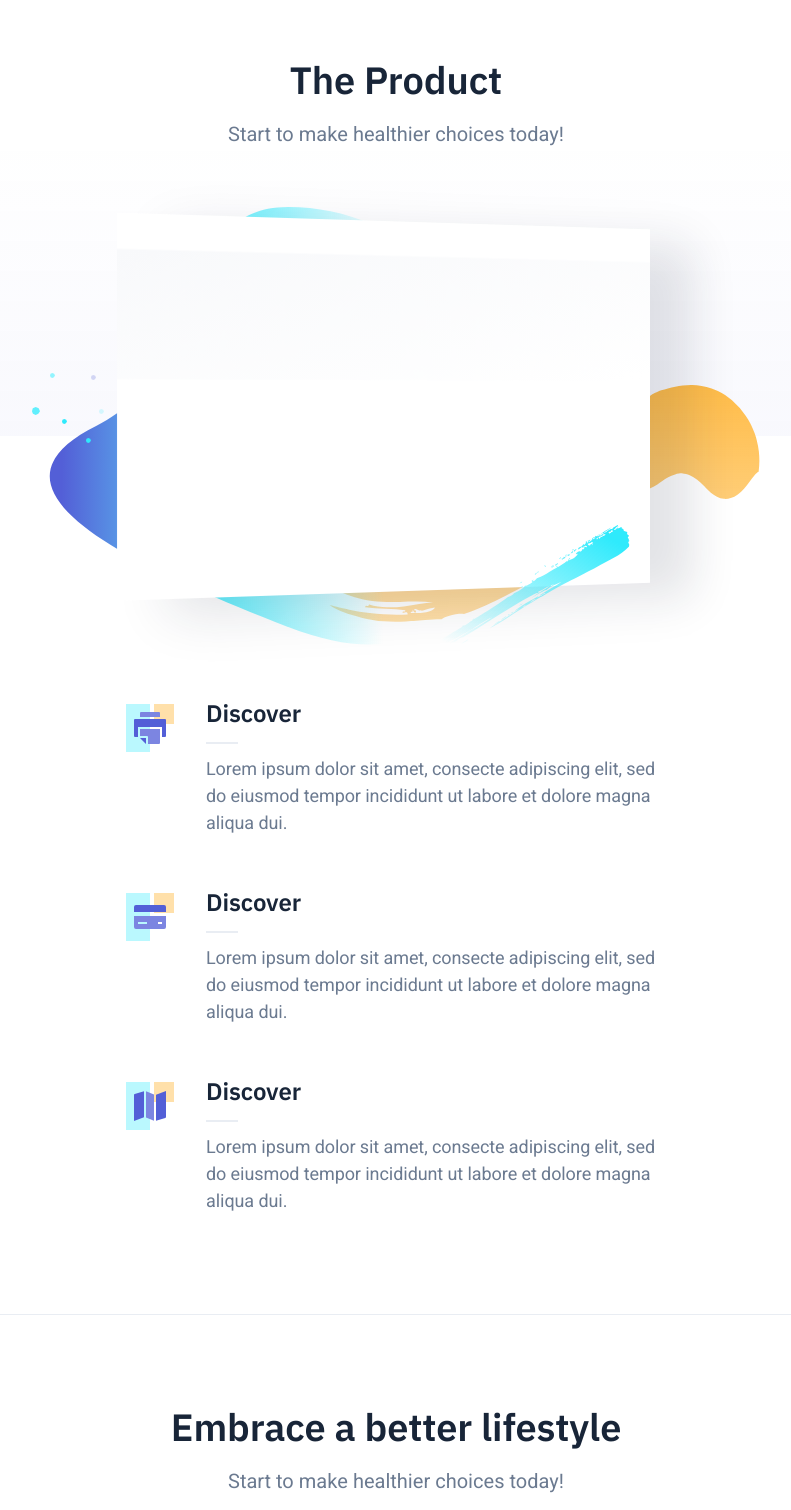
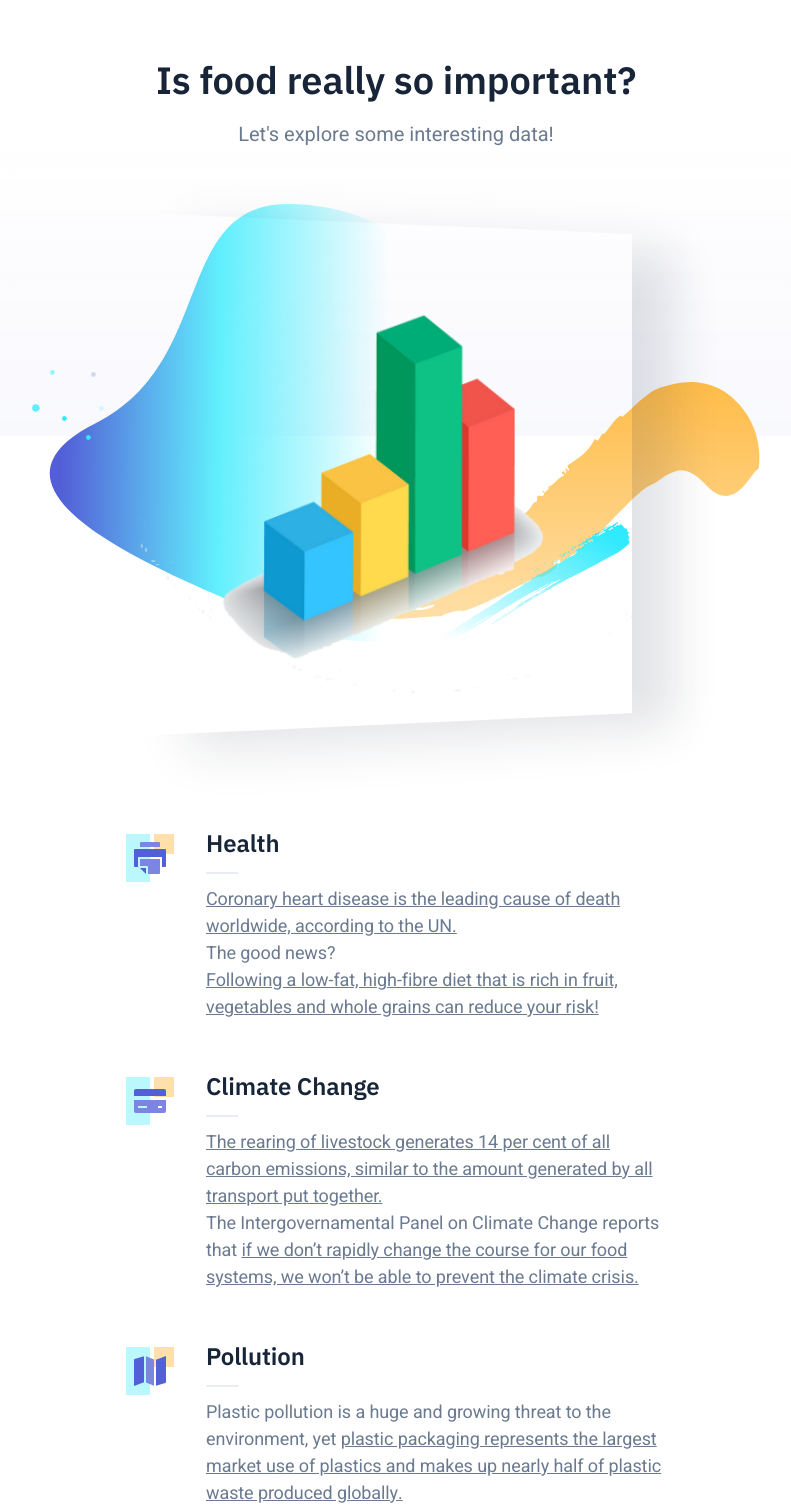
Before and after one commit to RayRemnant/foodpick-website, a plain HTML site: page index.html in a window 1280 px wide. Shown: the part 820-2330 px from the top of the page, without its empty margins (244-1035 px from the left). Drawn offline with nearby package versions, Linux system fonts and the light colour scheme.

Commit message:
almost final, still need a name for the app

```diff
--- a/index.html
+++ b/index.html
@@ -65,14 +65,14 @@
 					<div class="features-inner section-inner has-bottom-divider">
 						<div class="features-header text-center">
 							<div class="container-sm">
-								<h2 class="section-title mt-0">The Product</h2>
-	                            <p class="section-paragraph">Start to make healthier choices today!</p>
+								<h2 class="section-title mt-0">Is food really so important?</h2>
+	                            <p class="section-paragraph">Let's explore some interesting data!</p>
 								<div class="features-image">
 									<img class="features-illustration asset-dark" src="dist/images/features-illustration-dark.svg" alt="Feature illustration">
-									<img class="features-box asset-dark" src="dist/images/features-box-dark.svg" alt="Feature box">
+									<img class="features-box asset-dark" style="max-width:500px" src="dist/images/data.png" alt="Feature box">
 									<img class="features-illustration asset-dark" src="dist/images/features-illustration-top-dark.svg" alt="Feature illustration top">
 									<img class="features-illustration asset-light" src="dist/images/features-illustration-light.svg" alt="Feature illustration">
-									<img class="features-box asset-light" src="dist/images/features-box-light.svg" alt="Feature box">
+									<img class="features-box asset-light" style="max-width:500px" src="dist/images/data.png" alt="Feature box">
 									<img class="features-illustration asset-light" src="dist/images/features-illustration-top-light.svg" alt="Feature illustration top">
 								</div>
 							</div>
@@ -85,8 +85,9 @@
 										<img class="asset-dark" src="dist/images/feature-01-dark.svg" alt="Feature 01">
                                     </div>
 									<div class="feature-content">
-                                    	<h3 class="feature-title mt-0">Discover</h3>
-                                    	<p class="text-sm mb-0">Lorem ipsum dolor sit amet, consecte adipiscing elit, sed do eiusmod tempor incididunt ut labore et dolore magna aliqua dui.</p>
+                                    	<h3 class="feature-title mt-0">Health</h3>
+                                    	<p class="text-sm mb-0"><a target="_blank" href="https://www.who.int/news-room/fact-sheets/detail/the-top-10-causes-of-death#:~:text=The%20world%E2%80%99s%20biggest%20killer%20is%20ischaemic%20heart%20disease%2C%20responsible%20for%2016%25%20of%20the%20world%E2%80%99s%20total%20deaths.">Coronary heart disease is the leading cause of death worldwide, according to the UN.</a><br>The good news?
+											 <br><a target="_blank" href="https://www.nhs.uk/conditions/coronary-heart-disease/prevention/#:~:text=A%20low%2Dfat%2C%20high%2Dfibre%20diet%20is%20recommended%2C%20which%20should%20include%20plenty%20of%20fresh%20fruit%20and%20vegetables%20(5%20portions%20a%20day)%20and%20whole%20grains.">Following a low-fat, high-fibre diet that is rich in fruit, vegetables and whole grains can reduce your risk!</a></p>
 									</div>
 								</div>
                             </div>
@@ -97,8 +98,11 @@
 										<img class="asset-dark" src="dist/images/feature-02-dark.svg" alt="Feature 02">
                                     </div>
 									<div class="feature-content">
-                                    	<h3 class="feature-title mt-0">Discover</h3>
-                                    	<p class="text-sm mb-0">Lorem ipsum dolor sit amet, consecte adipiscing elit, sed do eiusmod tempor incididunt ut labore et dolore magna aliqua dui.</p>
+                                    	<h3 class="feature-title mt-0">Climate Change</h3>
+                                    	<p class="text-sm mb-0"><a target="_blank" href="https://unfccc.int/blog/we-need-to-talk-about-meat#:~:text=The%20rearing%20of,transport%20put%20together.">The rearing of livestock generates 14 per cent of all carbon emissions, similar to the amount generated by all transport put together.</a>
+										<br>
+										The Intergovernamental Panel on Climate Change reports that <a target="_blank" href="https://unfccc.int/blog/we-need-to-talk-about-meat#:~:text=This%20was%20echoed,the%20climate%20crisis.">if we don’t rapidly change the course for our food systems, we won’t be able to prevent the climate crisis.</a>
+									</p>
 									</div>
 								</div>
                             </div>
@@ -109,8 +113,9 @@
 										<img class="asset-dark" src="dist/images/feature-03-dark.svg" alt="Feature 03">
                                     </div>
 									<div class="feature-content">
-                                    	<h3 class="feature-title mt-0">Discover</h3>
-                                    	<p class="text-sm mb-0">Lorem ipsum dolor sit amet, consecte adipiscing elit, sed do eiusmod tempor incididunt ut labore et dolore magna aliqua dui.</p>
+                                    	<h3 class="feature-title mt-0">Pollution</h3>
+                                    	<p class="text-sm mb-0">Plastic pollution is a huge and growing threat to the environment, yet
+											<a target="_blank" href="https://www.sciencedirect.com/science/article/abs/pii/S0959652621040014#:~:text=Plastic%20packaging%20represents%20the%20largest%20market%20use%20of%20plastics%20and%20makes%20up%20nearly%20half%20of%20plastic%20waste%20produced%20globally">plastic packaging represents the largest market use of plastics and makes up nearly half of plastic waste produced globally.</a></p>
 									</div>
 								</div>
                             </div>
```
Also changed, not shown: dist/css/style.css, dist/images/data.png (added).
